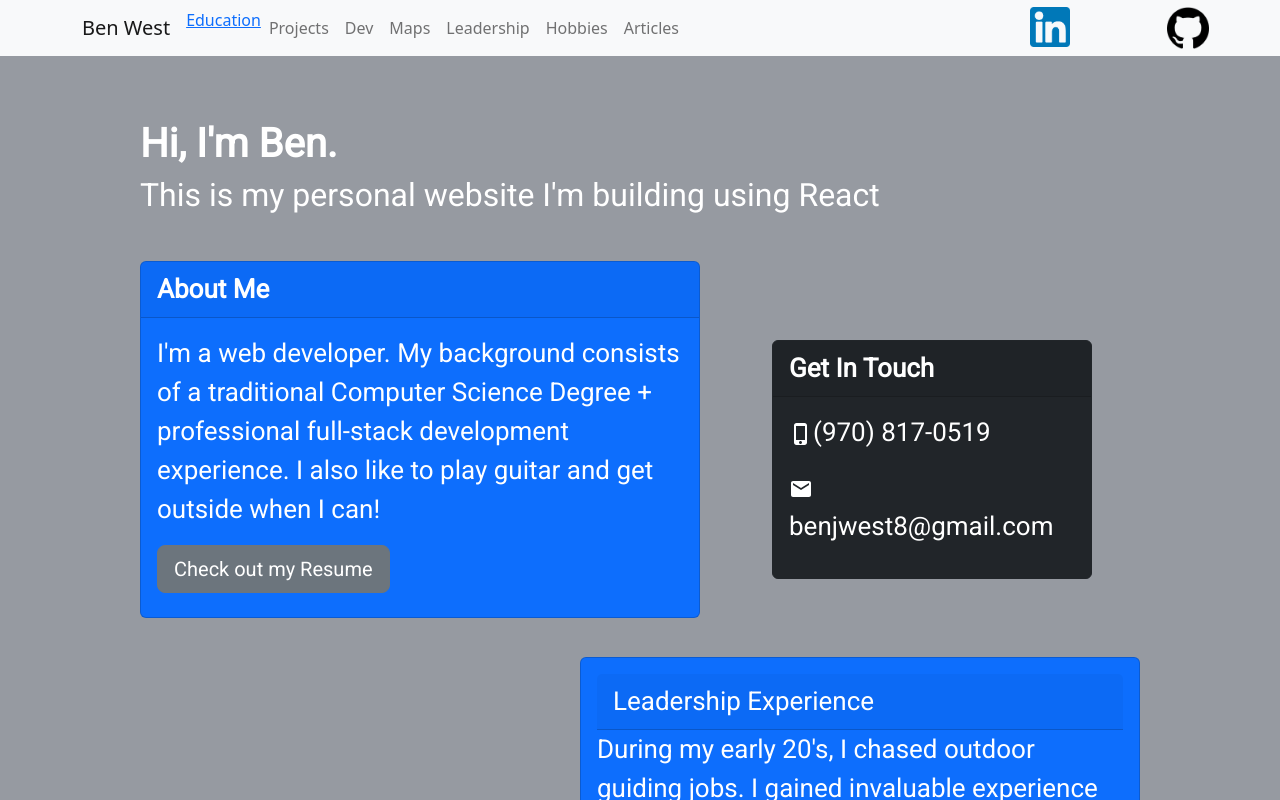
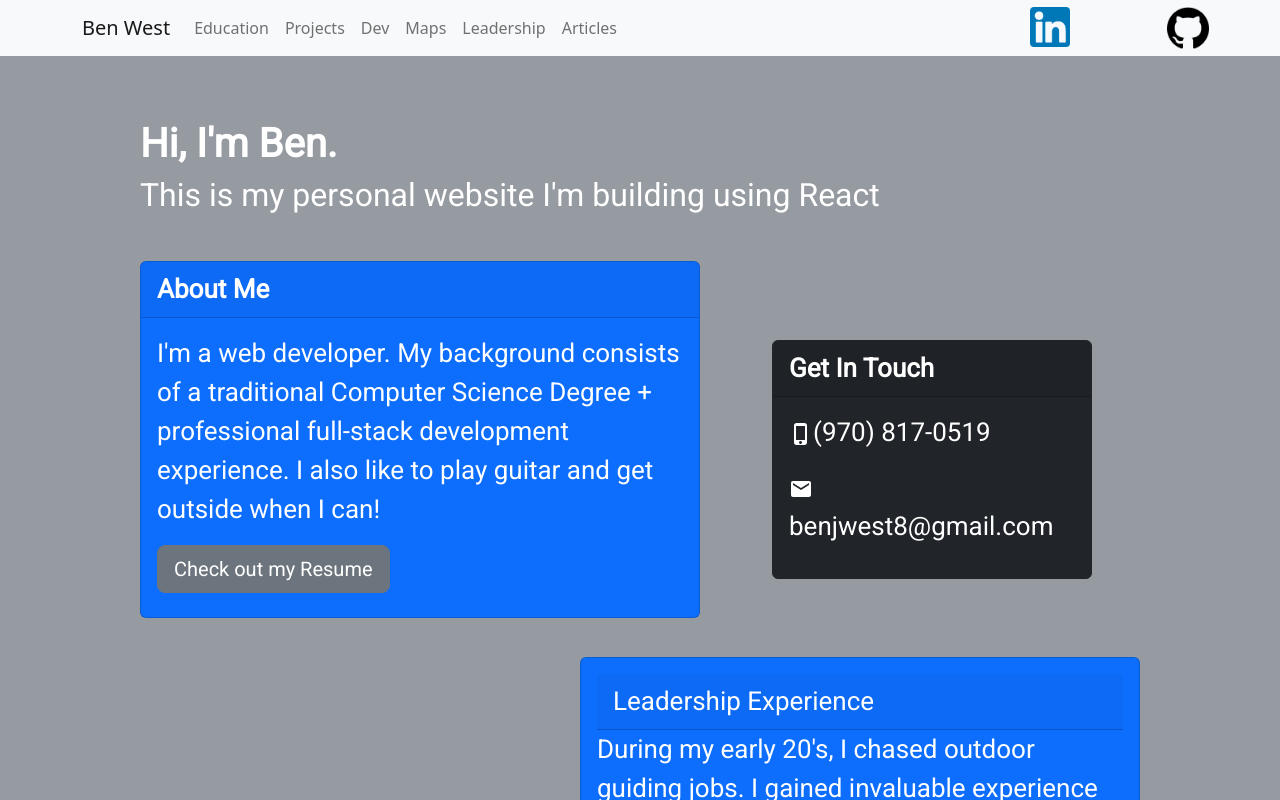
Before and after one commit to benwest8/ben-west, a React (Create React App) app: page / in a window 1280 px wide. Shown: the top 800 px of the page. Built offline with nearby package versions, Linux system fonts and the light colour scheme.

Commit message:
working nav, file restructure, new pages to work on

```diff
--- a/src/App.css
+++ b/src/App.css
@@ -16,6 +16,13 @@
 
 .header {
   text-align: center;
+  display: flex;
+
+}
+
+.page-nav {
+  color: inherit;
+  text-decoration: none;
 }
 
 .nav-links {
--- a/src/App.js
+++ b/src/App.js
@@ -3,64 +3,33 @@ import './App.css';
 import { Route, Routes } from 'react-router-dom';
 
 import Header from '../src/components/Header';
-import ContactCard from '../src/components/ContactCard';
-import Technologies from './components/Technologies';
-import Container from 'react-bootstrap/Container';
-import Education from './components/Education';
-import Projects from './components/Projects';
-import Row from 'react-bootstrap/Row';
-import Col from 'react-bootstrap/Col';
-
-import GuideSlide from '../src/components/Carousel';
-import About from './components/About';
+import Home from './pages/Home';
+import Education from './pages/Education';
+import Projects from './pages/Projects';
+import Dev from './pages/Dev';
+import Maps from './pages/Maps';
+import Leadership from './pages/Leadership';
+import Articles from './pages/Articles';
+import Error from './components/Error';
 
 class App extends React.Component {
 
   render() {
-
     return (
       <>
-
-          <Header />
-          <div className='container'>
+        <Header />
+        <div className="App">
+          {/* List Possible Page Routes Here */}
           <Routes>
-            <Route exact path="/education" component={Education} />
-            <Route exact path="/projects" component={Projects} />
+            <Route path="/" element={<Home />} />
+            <Route path="/education" element={<Education />} />
+            <Route path="/projects" element={< Projects />} />
+            <Route path="/dev" element={<Dev />} />
+            <Route path="/maps" element={<Maps />} />
+            <Route path="/leadership" element={<Leadership />} />
+            <Route path="/articles" element={<Articles />} />
+            <Route path="*" element={< Error />} />
           </Routes>
-        </div>
-        <div className="App">
-          <Container fluid>
-            <Row>
-              <div class="description">
-                <h1><b>Hi, I'm Ben.</b></h1>
-                <Col>
-                  <h2>This is my personal website I'm building using React</h2>
-                </Col>
-              </div>
-            </Row>
-            <br></br>
-            <Row >
-              <Col>
-                <About />
-              </Col>
-              <Col style={{ display: 'flex', alignItems: 'center', justifyContent: 'center' }}>
-                <ContactCard />
-              </Col>
-            </Row>
-            <Row>
-              <Col style={{ display: 'flex', alignItems: 'center', justifyContent: 'center' }}>
-                <Education />
-              </Col>
-              <Col >
-                <GuideSlide />
-              </Col>
-            </Row>
-            <Row style={{ display: 'flex' }}>
-              <Col style={{ display: 'flex', alignItems: 'center', justifyContent: 'center' }}>
-                <Technologies />
-              </Col>
-            </Row>
-          </Container>
         </div>
       </>
     )
--- a/src/components/Education.js
+++ b/src/components/EducationCard.js
@@ -3,7 +3,7 @@ import Card from 'react-bootstrap/Card';
 import SchoolIcon from '@mui/icons-material/School';
 import PlaceIcon from '@mui/icons-material/Place';
 
-class Education extends React.Component {
+class EducationCard extends React.Component {
     render() {
       return (
         <>
@@ -22,4 +22,4 @@ class Education extends React.Component {
     }
   }
 
-  export default Education;
+  export default EducationCard;
--- /dev/null
+++ b/src/components/Error.js
@@ -0,0 +1,7 @@
+import React from "react";
+
+export default function Error() {
+    return <div>
+        Sorry this page doesn't exist.
+    </div>
+}
--- a/src/components/Header.js
+++ b/src/components/Header.js
@@ -5,9 +5,8 @@ import Navbar from 'react-bootstrap/Navbar';
 import Image from 'react-bootstrap/Image';
 import linkedinLogo from '../images/Linkedin-Logo.png'
 import githubLogo from '../images/github-logo.png'
-
-import { Link, useMatch, useResolvedPath }from 'react-router-dom';
-
+// look into different hooks aka useMatch, useResolvedPath, useNavigate to do different things
+import { Link } from 'react-router-dom';
 
 class Header extends React.Component {
   render() {
@@ -15,32 +14,29 @@ class Header extends React.Component {
       <>
         <Navbar bg="light" expand="lg">
           <Container>
-            <Navbar.Brand href="#home">Ben West</Navbar.Brand>
+            <Navbar.Brand href="/">Ben West</Navbar.Brand>
             <Navbar.Toggle aria-controls="basic-navbar-nav" />
             <Navbar.Collapse id="basic-navbar-nav">
 
-            <Nav className="mr-auto">
-                <Nav.Item>
-                  <Link to="/education">Education</Link>
-                </Nav.Item>
-                <Nav.Item>
-                  <Nav.Link eventKey="/projects">Projects</Nav.Link>
-                </Nav.Item>
-                <Nav.Item>
-                  <Nav.Link eventKey="/dev">Dev</Nav.Link>
-                </Nav.Item>
-                <Nav.Item>
-                  <Nav.Link eventKey="/maps">Maps</Nav.Link>
-                </Nav.Item>
-                <Nav.Item>
-                  <Nav.Link eventKey="/leadership">Leadership</Nav.Link>
-                </Nav.Item>
-                <Nav.Item>
-                  <Nav.Link eventKey="/hobbies">Hobbies</Nav.Link>
-                </Nav.Item>
-                <Nav.Item>
-                  <Nav.Link eventKey="/articles">Articles</Nav.Link>
-                </Nav.Item>
+              <Nav>
+                <Nav.Link >
+                  <Link className="page-nav" to="/education">Education</Link>
+                </Nav.Link>
+                <Nav.Link>
+                  <Link className="page-nav" to="/projects">Projects</Link>
+                </Nav.Link>
+                <Nav.Link>
+                  <Link className="page-nav" to="/dev">Dev</Link>
+                </Nav.Link>
+                <Nav.Link>
+                  <Link className="page-nav" to="/maps">Maps</Link>
+                </Nav.Link>
+                <Nav.Link>
+                  <Link className="page-nav" to="/leadership">Leadership</Link>
+                </Nav.Link>
+                <Nav.Link>
+                  <Link className="page-nav" to="/articles">Articles</Link>
+                </Nav.Link>
               </Nav>
 
               <Nav className="nav-links" >
--- /dev/null
+++ b/src/pages/Articles.js
@@ -0,0 +1,17 @@
+import React from 'react';
+
+class Articles extends React.Component {
+
+    render() {
+        return (
+            <>
+                <div>
+                    <h1>Articles</h1>
+                    <p>I hope to make this page link to some sort of wordpress blog</p>
+                </div>
+            </>
+        );
+    }
+}
+
+export default Articles;
--- /dev/null
+++ b/src/pages/Dev.js
@@ -0,0 +1,19 @@
+import React from 'react';
+import Teachnologies from '../components/Technologies';
+
+class Dev extends React.Component {
+
+    render() {
+        return (
+            <>
+                <div>
+                    <h1>Development Experience</h1>
+                    <p>This is the dev page</p>
+                    <Teachnologies />
+                </div>
+            </>
+        );
+    }
+}
+
+export default Dev;
--- /dev/null
+++ b/src/pages/Home.js
@@ -0,0 +1,55 @@
+import React from 'react';
+
+import ContactCard from '../components/ContactCard';
+import Technologies from '../components/Technologies';
+import EducationCard from '../components/EducationCard';
+import GuideSlide from '../components/Carousel';
+import About from '../components/About';
+
+import Container from 'react-bootstrap/Container';
+import Row from 'react-bootstrap/Row';
+import Col from 'react-bootstrap/Col';
+
+class Home extends React.Component {
+
+  render() {
+    return (
+      <>
+         <Container fluid>
+            <Row>
+              <div class="description">
+                <h1><b>Hi, I'm Ben.</b></h1>
+                <Col>
+                  <h2>This is my personal website I'm building using React</h2>
+                </Col>
+              </div>
+            </Row>
+            <br></br>
+            <Row >
+              <Col>
+                <About />
+              </Col>
+              <Col style={{ display: 'flex', alignItems: 'center', justifyContent: 'center' }}>
+                <ContactCard />
+              </Col>
+            </Row>
+            <Row>
+              <Col style={{ display: 'flex', alignItems: 'center', justifyContent: 'center' }}>
+                <EducationCard />
+              </Col>
+              <Col >
+                <GuideSlide />
+              </Col>
+            </Row>
+            <Row style={{ display: 'flex' }}>
+              <Col style={{ display: 'flex', alignItems: 'center', justifyContent: 'center' }}>
+                <Technologies />
+              </Col>
+            </Row>
+          </Container>
+      </>
+    )
+  }
+}
+
+export default Home;
--- /dev/null
+++ b/src/pages/Leadership.js
@@ -0,0 +1,17 @@
+import React from 'react';
+
+class Leadership extends React.Component {
+
+    render() {
+        return (
+            <>
+                <div>
+                    <h1>Leadership Experience</h1>
+                    <p>This will be the Leadership page</p>
+                </div>
+            </>
+        );
+    }
+}
+
+export default Leadership;
--- /dev/null
+++ b/src/pages/Maps.js
@@ -0,0 +1,17 @@
+import React from 'react';
+
+class Maps extends React.Component {
+
+    render() {
+        return (
+            <>
+                <div>
+                    <h1>Maps</h1>
+                    {/* <p>Teacher story of map making - 1st day of GIS</p> */}
+                </div>
+            </>
+        );
+    }
+}
+
+export default Maps;
```
Also changed, not shown: src/pages/Education.js (added, +24 -0 lines), src/images/senateLogo.webp (deleted), src/images/sjuSoccerLogo.png (renamed from src/images/sju soccer logo .png), src/pages/Projects.js (renamed from src/components/Projects.js).
